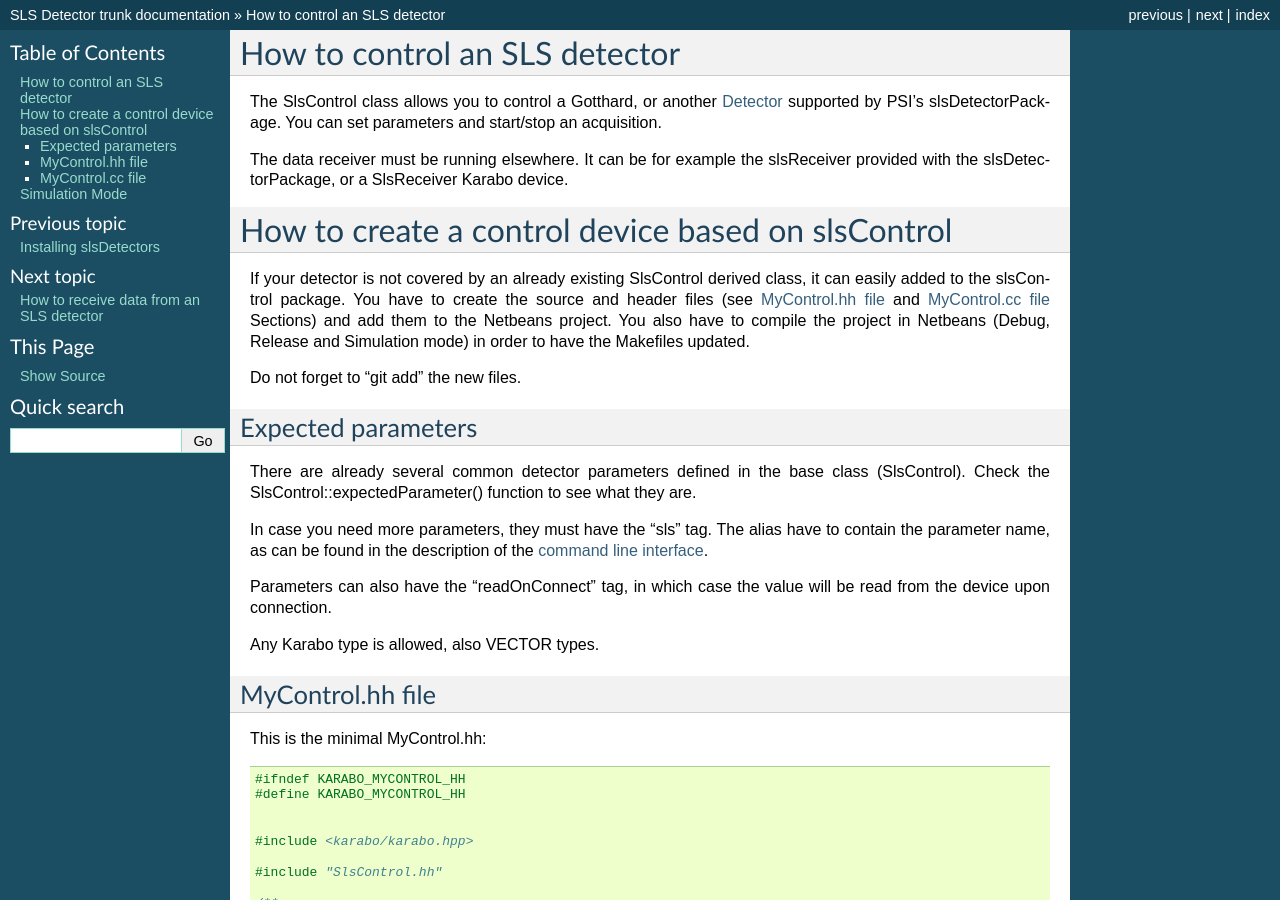
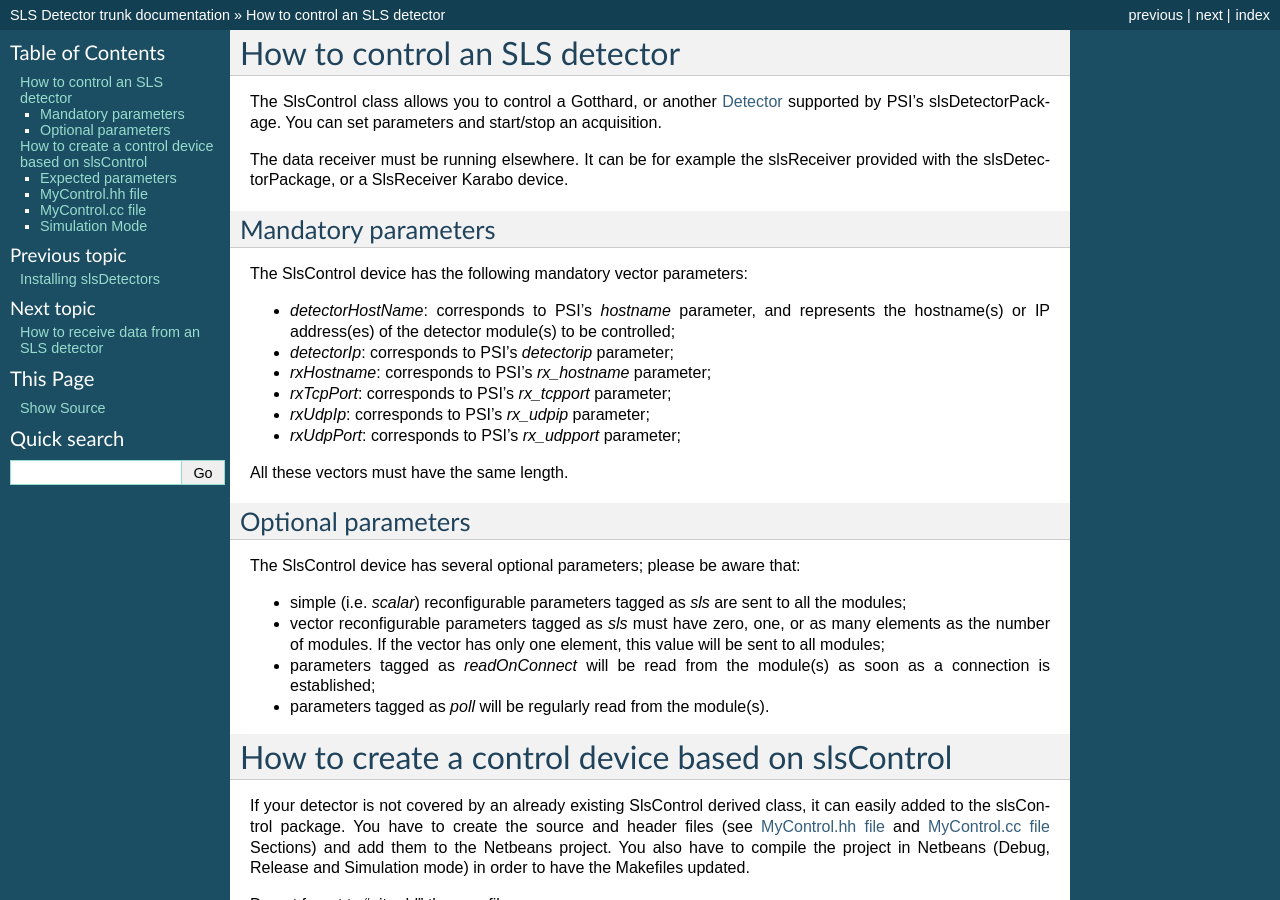
Before and after one commit to European-XFEL/Karabo-slsDetectors, a Sphinx documentation site: the page built from doc/source/slsControl.rst, in a window 1280 px wide and 900 px high. Built offline with Sphinx 7.4.7, drawn with Linux system fonts in a browser that asks for light colours.

Commit message:
Small update of the documentation

```diff
--- a/doc/source/index.rst
+++ b/doc/source/index.rst
@@ -11,7 +11,7 @@
 .. toctree::
    intro
    installation
-   slsDetector
+   slsControl
    slsReceiver
    :maxdepth: 2
 
--- a/doc/source/slsDetector.rst
+++ b/doc/source/slsControl.rst
@@ -9,6 +9,37 @@
 The data receiver must be running elsewhere. It can be for example the
 slsReceiver provided with the slsDetectorPackage, or a SlsReceiver
 Karabo device.
+
+
+Mandatory parameters
+--------------------
+
+The SlsControl device has the following mandatory vector parameters:
+
+* `detectorHostName`: corresponds to PSI's `hostname` parameter, and represents
+  the hostname(s) or IP address(es) of the detector module(s) to be controlled;
+* `detectorIp`: corresponds to PSI's `detectorip` parameter;
+* `rxHostname`: corresponds to PSI's `rx_hostname` parameter;
+* `rxTcpPort`: corresponds to PSI's `rx_tcpport` parameter;
+* `rxUdpIp`: corresponds to PSI's `rx_udpip` parameter;
+* `rxUdpPort`: corresponds to PSI's `rx_udpport` parameter;
+
+All these vectors must have the same length.
+
+
+Optional parameters
+-------------------
+
+The SlsControl device has several optional parameters; please be aware that:
+
+* simple (i.e. `scalar`) reconfigurable parameters tagged as `sls` are sent
+  to all the modules;
+* vector reconfigurable parameters tagged as `sls` must have zero, one, or as
+  many elements as the number of modules. If the vector has only one element,
+  this value will be sent to all modules;
+* parameters tagged as `readOnConnect` will be read from the module(s) as
+  soon as a connection is established;
+* parameters tagged as `poll` will be regularly read from the module(s).
 
 
 How to create a control device based on slsControl
@@ -149,7 +180,7 @@
 
 
 Simulation Mode
-===============
+---------------
 
 To compile slsControl in simulation mode, just run
 
--- a/doc/source/slsReceiver.rst
+++ b/doc/source/slsReceiver.rst
@@ -224,7 +224,7 @@
 
 
 Simulation Mode
-===============
+---------------
 
 To compile the slsReceiver in simulation mode, just run
 
```
